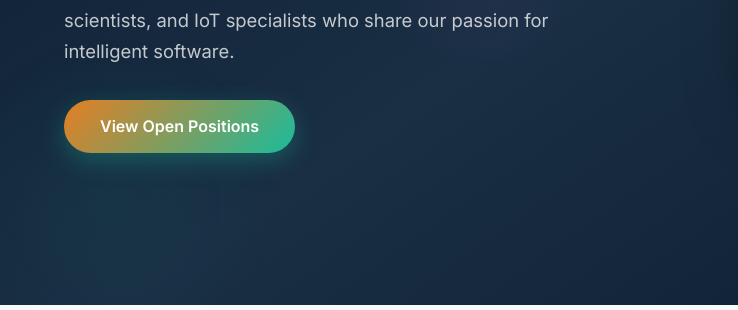
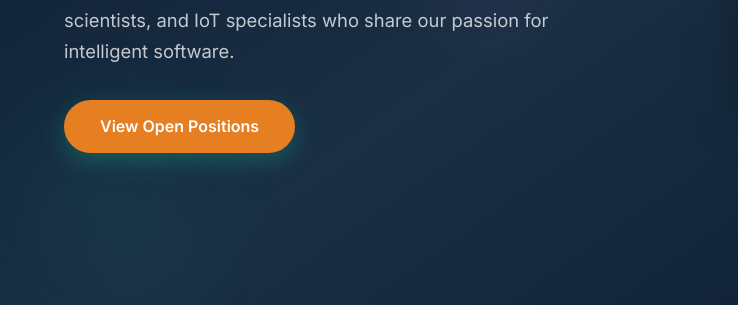
Before and after one commit to mindfuturetech/MFT_website, a plain HTML site: page frontend/careers.html in a window 1280 px wide. Shown: the part 499-809 px from the top of the page, 0-738 px from the left. Drawn offline with Linux system fonts and the light colour scheme; grey boxes are pictures that could not be loaded.

Commit message:
new color added career buttons

```diff
--- a/frontend/css/careers.css
+++ b/frontend/css/careers.css
@@ -159,7 +159,8 @@
   box-shadow: 0 12px 32px rgba(230, 126, 34, 0.45);
   background: #f0b27a;
 } */
-.careers-btn-primary { background: linear-gradient(135deg, #e67e22, #1abc9c); color: white; box-shadow: 0 8px 24px rgba(26, 188, 156, 0.3); transition: all 0.3s ease; } .careers-btn-primary:hover { transform: translateY(-3px); background: linear-gradient(135deg, #d35400, #16a085); box-shadow: 0 12px 32px rgba(26, 188, 156, 0.45); }
+.careers-btn-primary { background:  #e67e22; color: white; box-shadow: 0 8px 24px rgba(26, 188, 156, 0.3); transition: all 0.3s ease; }
+.careers-btn-primary:hover { transform: translateY(-3px); background: linear-gradient(135deg, #d35400, #16a085); box-shadow: 0 12px 32px rgba(26, 188, 156, 0.45); }
 .careers-btn-outline {
   background: transparent;
   border: 2px solid rgba(255, 255, 255, 0.3);
```
